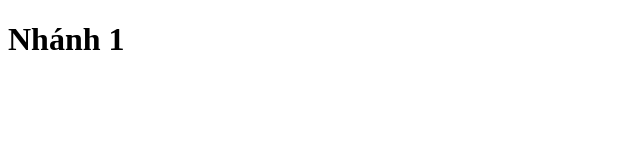
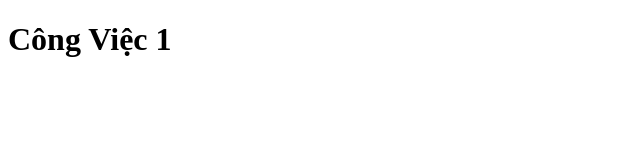
Before and after one commit to jimmydn123/du-an-5, a plain HTML site: page index.html in a window 1280 px wide. Shown: the whole page, without its empty margins (0-640 px from the left). Drawn offline with Linux system fonts and the light colour scheme.

Commit message:
1.cong-viec-1-lan1

```diff
--- a/index.html
+++ b/index.html
@@ -6,6 +6,6 @@
     <title>Bài 16.6 Git Branch</title>
   </head>
   <body>
-    <h1>Nhánh 1</h1>
+    <h1>Công Việc 1</h1>
   </body>
 </html>
```
